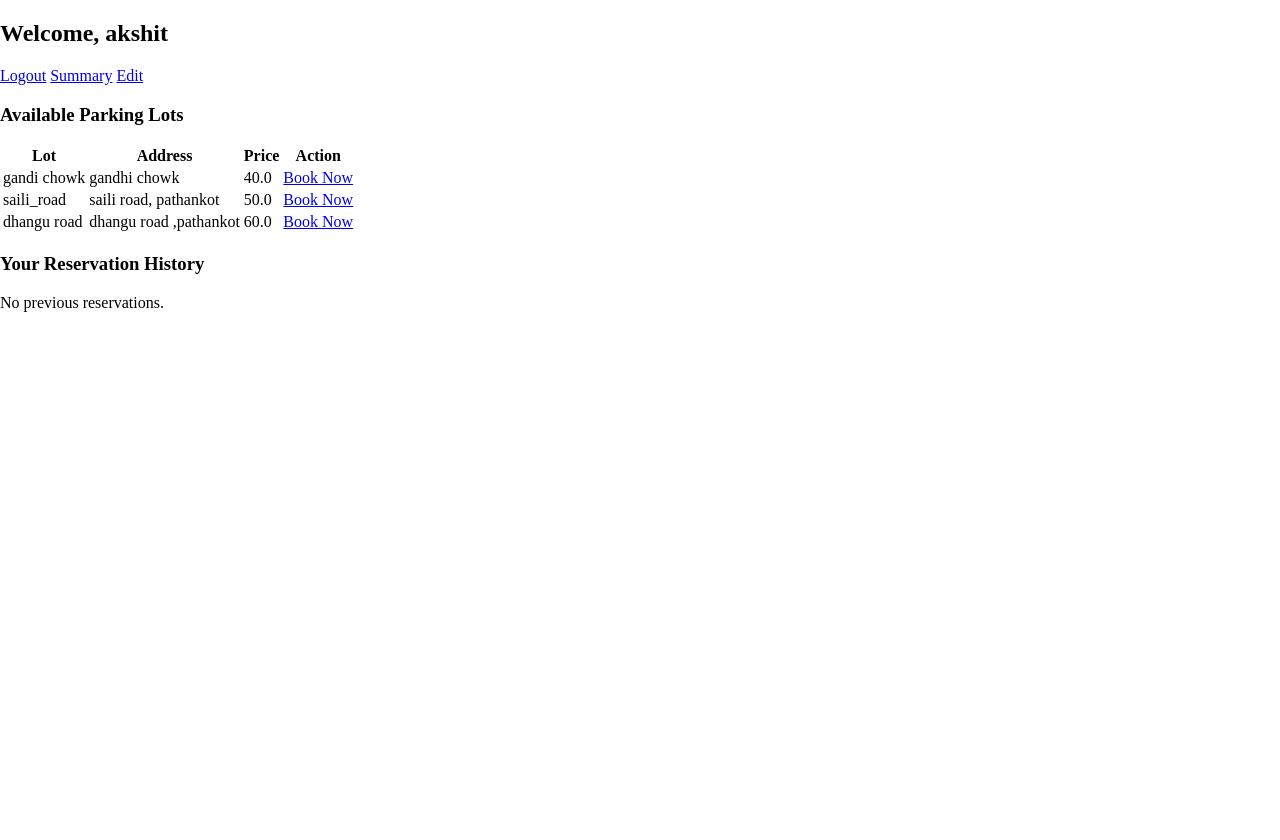
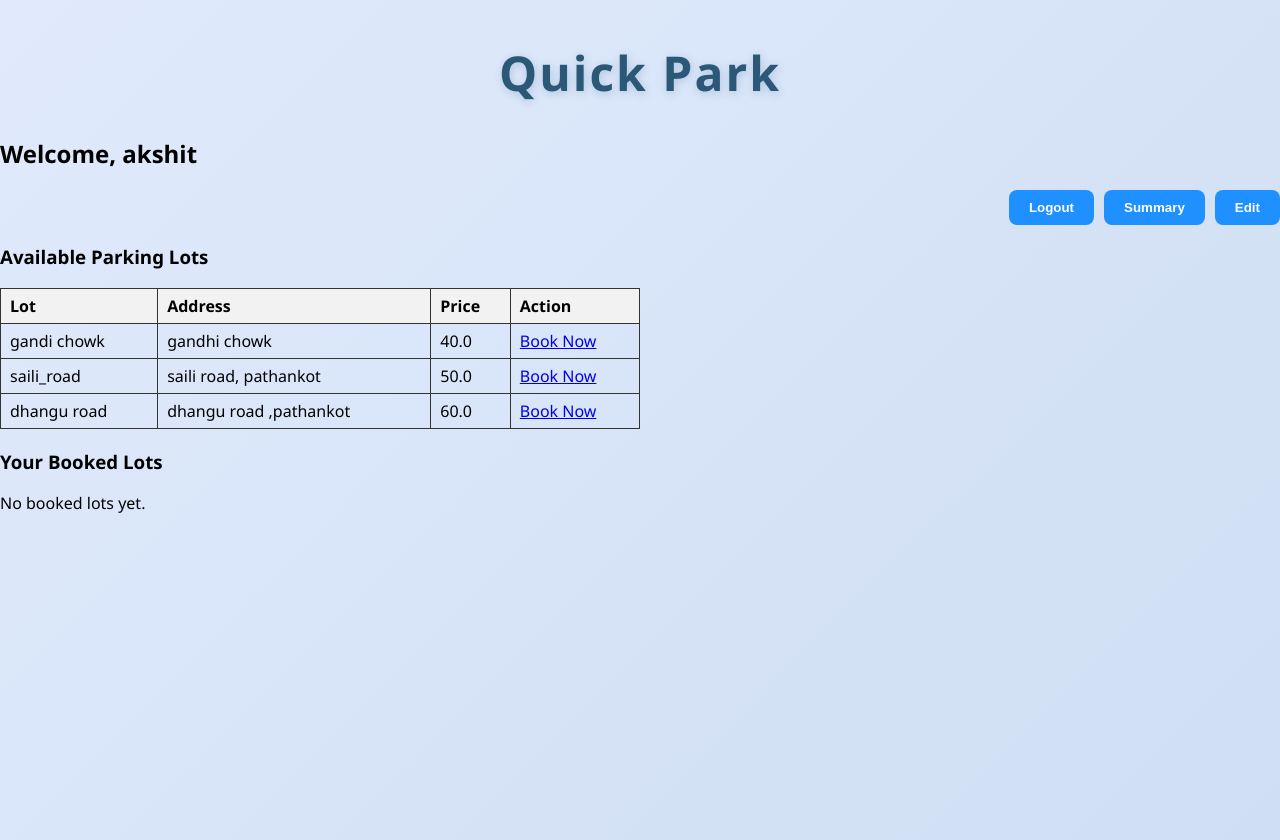
Before and after one commit to 22f3000604/Vehicle-parking-mad1, a Flask app: page /dashboard in a window 1280 px wide. Before the commit the page ends 312 px from the top, so only its background shows below. Run offline with Flask 3, Linux system fonts and the light colour scheme; a user stored in the database is signed in.

Commit message:
Pending changes exported from your codespace

```diff
--- a/static/style.css
+++ b/static/style.css
@@ -1,13 +1,35 @@
+.first {
+    display: flex;
+    justify-content: center;
+    align-items: center;
+    color: #2b5876; /* Deep blue for contrast */
+    font-size: 3rem;
+    font-family: 'Montserrat', 'Segoe UI', Arial, sans-serif;
+    font-weight: 700;
+    letter-spacing: 2px;
+    margin-top: 40px;
+    text-shadow: 1px 2px 8px #b0c4de;
+}
+
+.button-right {
+    display: flex;
+    justify-content: flex-end;
+    align-items: flex-start;
+    gap: 10px;
+    margin-top: 10px;
+    margin-right: 0;
+    width: 100%;
+    position: relative;
+}
+
 body {
-
-    background-size: cover;
-    background-repeat: no-repeat;
-    background-position: center;
-    background-attachment: fixed;
+    background: linear-gradient(135deg, #e0eafc 0%, #cfdef3 100%);
     min-height: 100vh;
     margin: 0;
+    font-family: 'Segoe UI', 'Roboto', Arial, sans-serif;
     padding: 0;
 }
+
 button {
     background-color: #1e90ff;
     color: white;
@@ -16,7 +38,24 @@ button {
     border: none;
     font-weight: bold;
     transition: background 0.3s ease;
-  }
-  button:hover {
+}
+
+button:hover {
     background-color: #0066cc;
-  }
+}
+
+table {
+    width: 50%;
+    border-collapse: collapse;
+    margin-bottom: 20px;
+}
+
+th, td {
+    border: 1px solid #333;
+    padding: 6px 9px;
+    text-align: left;
+}
+
+th {
+    background-color: #f2f2f2;
+}
--- a/templates/dashboard.html
+++ b/templates/dashboard.html
@@ -1,16 +1,26 @@
 {% extends "base.html" %}
 
+{% block head %}
+<h1 class="first">Quick Park</h1>
+{% endblock %}
+
 {% block body %}
-<div class="dashboard-container">
-    <nav class="dashboard-nav">
-        <h2>Welcome, {{ user.name }}</h2>
-        <a href="{{ url_for('logout') }}" class="btn">Logout</a>
-        <a href="{{ url_for('summary') }}" class="btn">Summary</a>
-        <a href="{{ url_for('editprofile') }}" class="btn">Edit</a>
-    </nav>
+
+<div >
+
+<h2>Welcome, {{ user.name }}</h2>
+</div>
+<div class="button-right">
+
+    <a href="{{ url_for('logout') }} "> <button class = "button">Logout</button>
+    </button>
+    <a href="{{ url_for('summary') }}"> <button class="button">Summary</button></a>
+    <a href="{{ url_for('editprofile')}}"> <button class="button">Edit</button></a>
+    </div>
 
     <div class="dashboard-content">
 
+        <!-- Available Parking Lots Table -->
         <section class="booking-section">
             <h3>Available Parking Lots</h3>
             <table>
@@ -41,20 +51,33 @@
             </table>
         </section>
 
-        <!-- User Reservation History -->
         <section class="history-section">
-            <h3>Your Reservation History</h3>
-            {% for reservation in reservations %}
-            <div class="reservation-card">
-                <p>Lot: {{ reservation.parking_spot.parking_lot.prime_location_name }}</p>
-                <p>Spot ID: {{ reservation.spot_id }}</p>
-                <p>Start: {{ reservation.parking_timestamp }}</p>
-                <p>End: {{ reservation.leaving_timestamp or "Active" }}</p>
-            </div>
+            <h3>Your Booked Lots</h3>
+            {% if reservations %}
+                <table>
+                    <thead>
+                        <tr>
+                            <th>Lot Name</th>
+                            <th>Address</th>
+                            <th>Spot ID</th>
+                            <th>Start Time</th>
+                            <th>End Time</th>
+                        </tr>
+                    </thead>
+                    <tbody>
+                        {% for reservation in reservations %}
+                        <tr>
+                            <td>{{ reservation.parking_spot.parking_lot.prime_location_name }}</td>
+                            <td>{{ reservation.parking_spot.parking_lot.address }}</td>
+                            <td>{{ reservation.spot_id }}</td>
+                            <td>{{ reservation.parking_timestamp }}</td>
+                            <td>{{ reservation.leaving_timestamp or "Active" }}</td>
+                        </tr>
+                        {% endfor %}
+                    </tbody>
+                </table>
             {% else %}
-            <p>No previous reservations.</p>
-            {% endfor %}
+                <p>No booked lots yet.</p>
+            {% endif %}
         </section>
-    </div>
-</div>
 {% endblock %}
```
Also changed, not shown: app.py (+2 -5 lines), templates/index.html (+13 -13 lines), templates/login.html (+30 -16 lines), instance/site.db.
